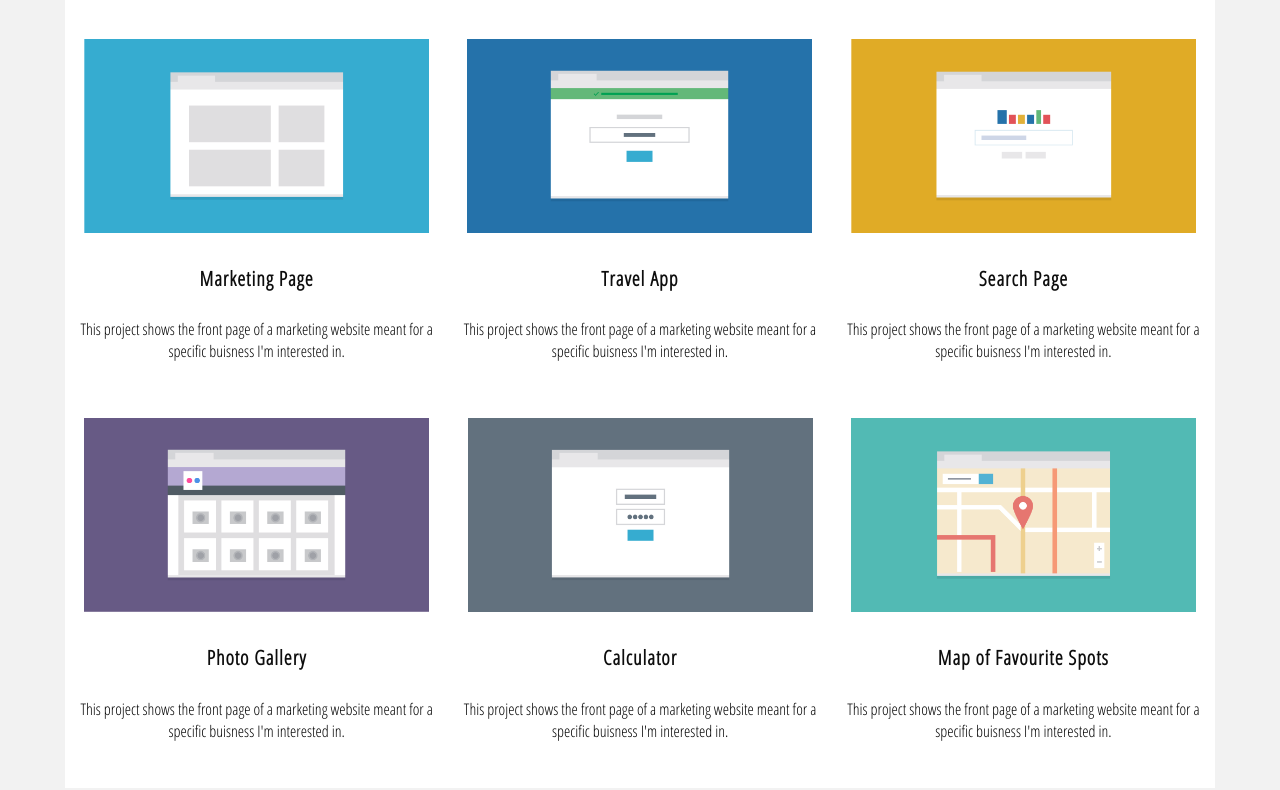
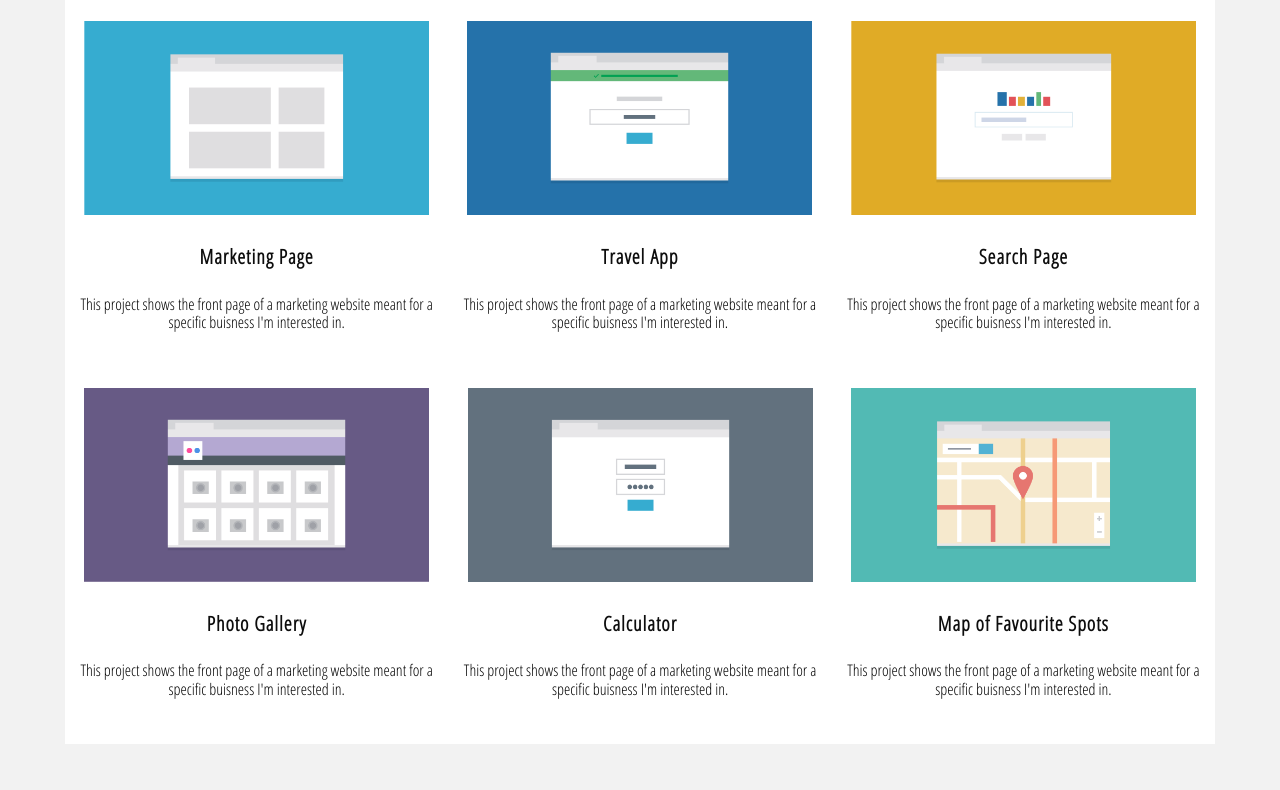
Before and after one commit to codingwarrioress/techdegree-project-2, a plain HTML site: page index.html in a window 1280 px wide. Shown: the part 791-1581 px from the top of the page. Drawn offline with Linux system fonts and the light colour scheme.

Commit message:
added correct suffix to normalize css linj

```diff
--- a/index.html
+++ b/index.html
@@ -4,7 +4,7 @@
 	<meta charset="utf-8">
 	<title>Responsive Layout</title>
 	<meta name="viewport" content="width=device-width, initial-scale=1.0">
-	<link rel="stylesheet" type="text/css" href="css/normalize">
+	<link rel="stylesheet" type="text/css" href="css/normalize.css">
 	<link href="https://fonts.googleapis.com/css?family=Abril+Fatface|Open+Sans+Condensed:300" rel="stylesheet">
 	<link rel="stylesheet" type="text/css" href="css/style.css">
 
```
